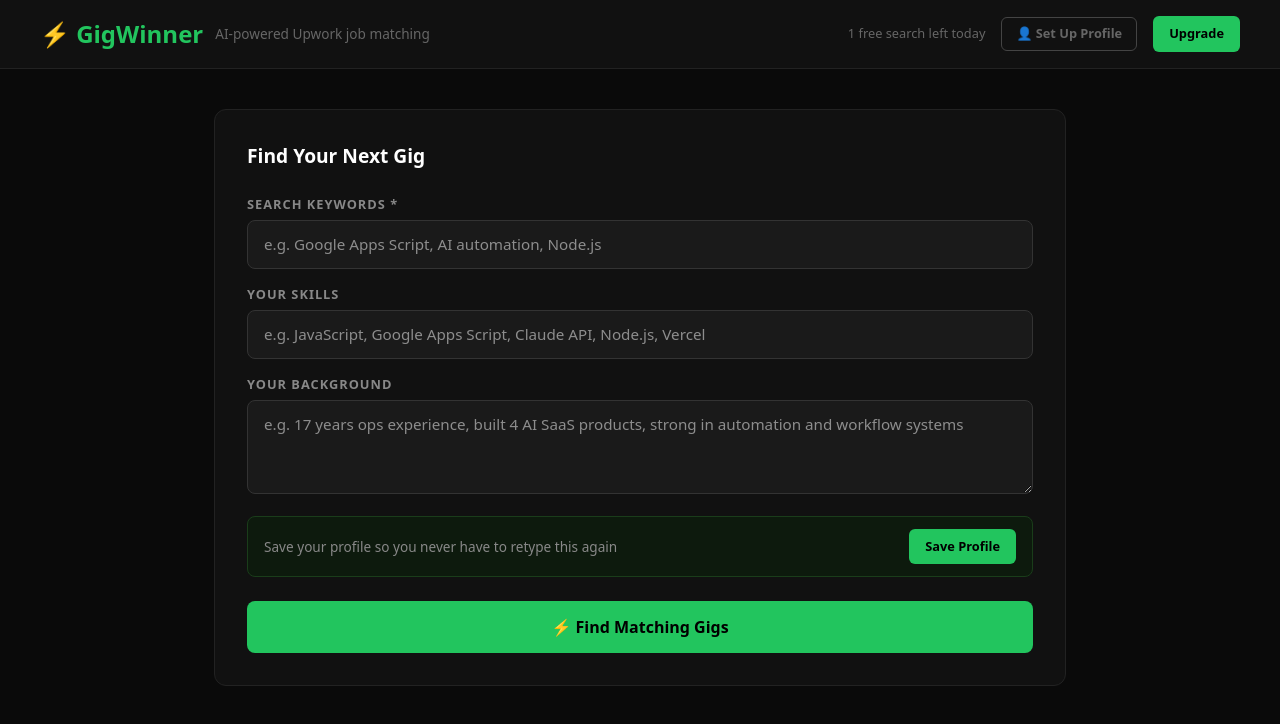
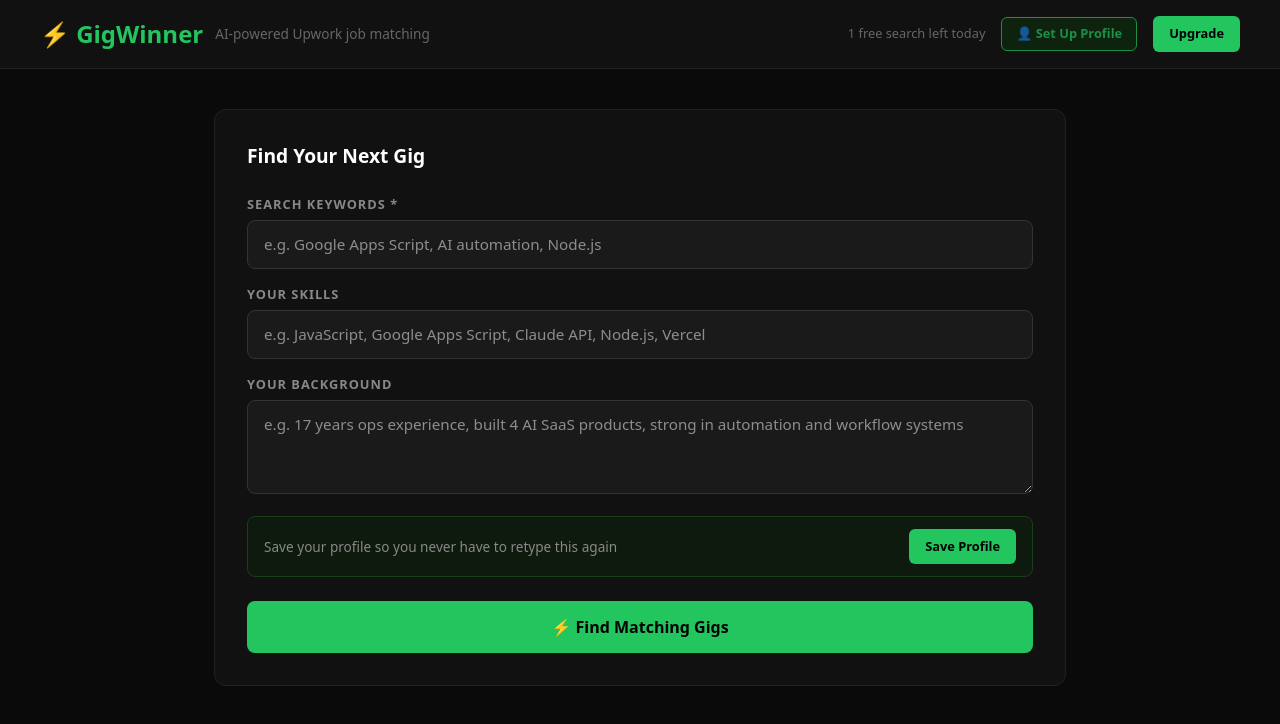
Before and after one commit to jwrobertson1/gigwinner, a Next.js app: page / in a window 1280 px wide. Shown: the top 724 px of the page. Built offline with nearby package versions, Linux system fonts and the light colour scheme.

Commit message:
Style profile button

```diff
--- a/app/page.js
+++ b/app/page.js
@@ -146,7 +146,7 @@
           )}
           <button
             onClick={() => setShowProfile(true)}
-            style={{ background: 'transparent', color: profileSaved ? '#22c55e' : '#666', border: `1px solid ${profileSaved ? '#22c55e' : '#444'}`, padding: '6px 14px', borderRadius: '6px', fontSize: '0.8rem', cursor: 'pointer', fontWeight: 600 }}
+            style={{ background: profileSaved ? 'transparent' : '#0d2b0d', color: profileSaved ? '#22c55e' : '#22c55e', border: '1px solid #22c55e', padding: '6px 14px', borderRadius: '6px', fontSize: '0.8rem', cursor: 'pointer', fontWeight: 600, opacity: profileSaved ? 1 : 0.7 }}
           >
             {profileSaved ? '✓ Profile Saved' : '👤 Set Up Profile'}
           </button>
```
